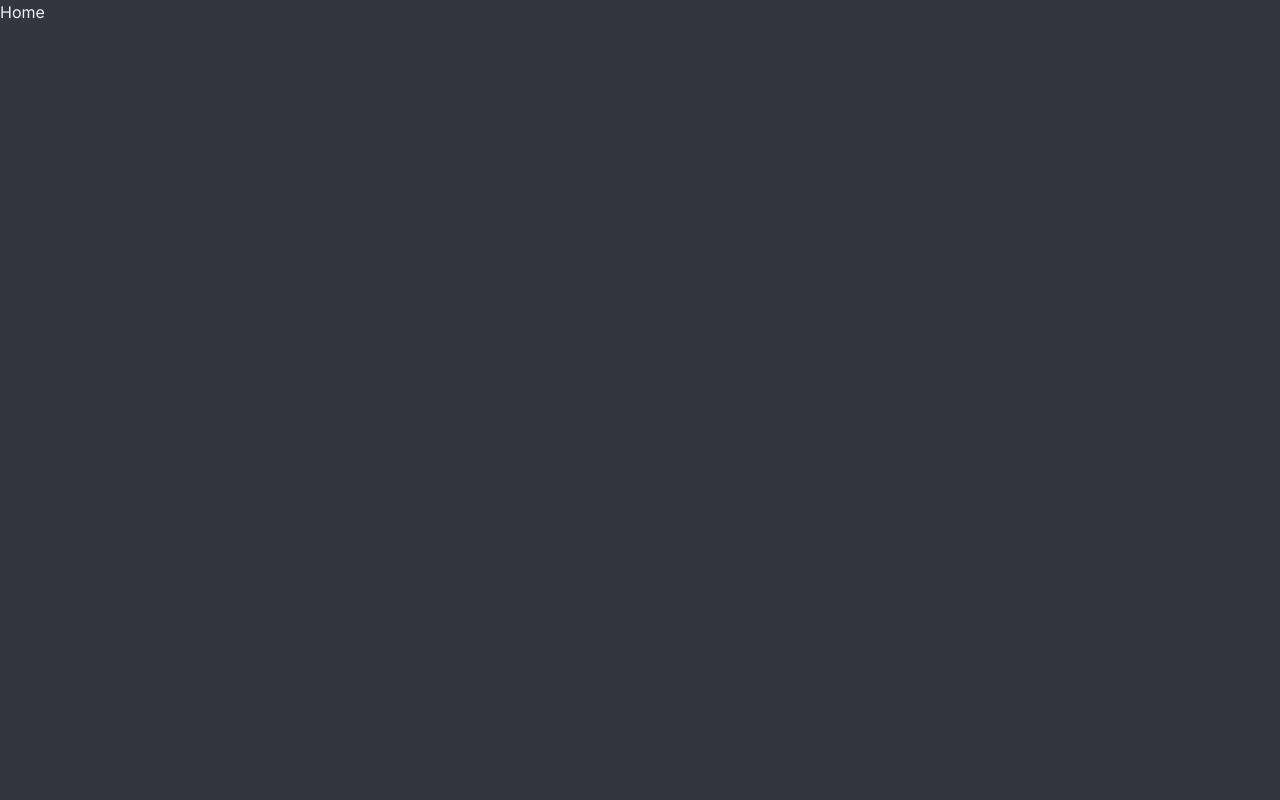
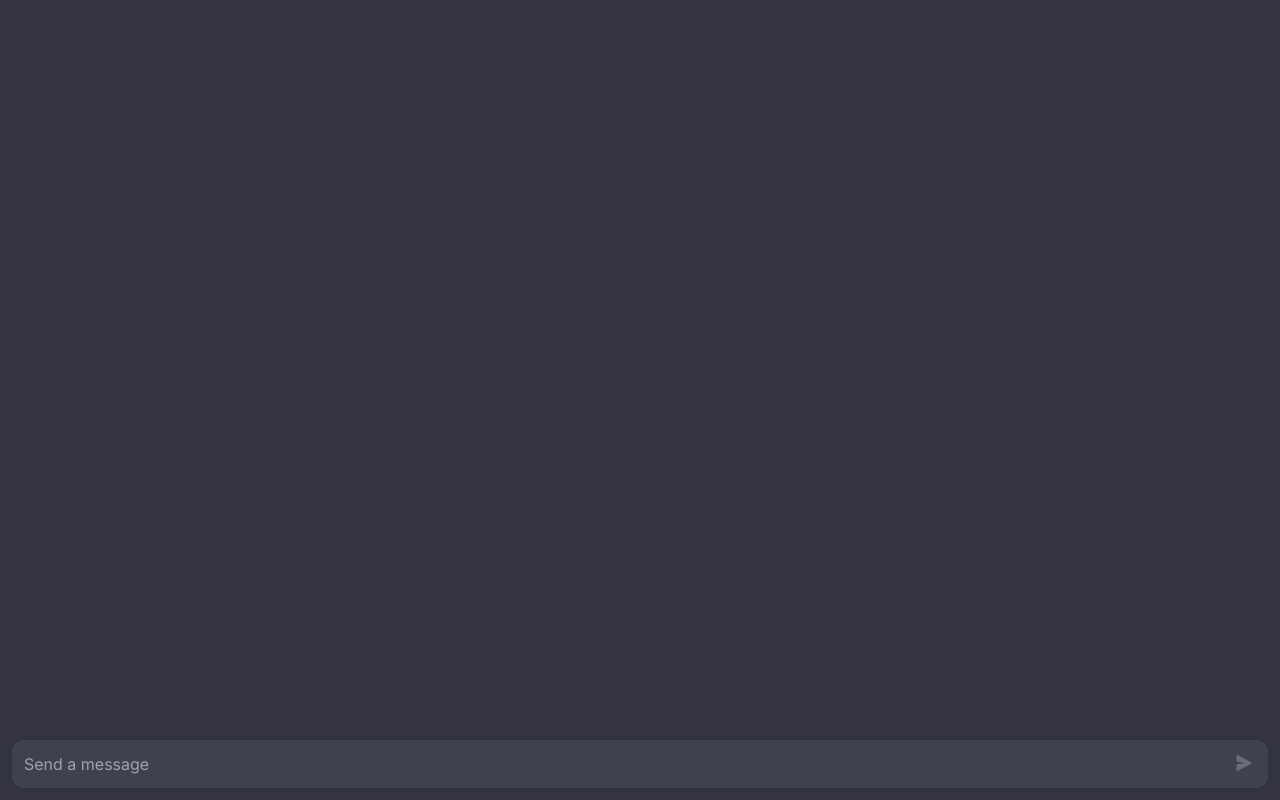
Before and after one commit to in43sh/ai-project, a Next.js app: page / in a window 1280 px wide. Built offline with nearby package versions, Linux system fonts and the light colour scheme.

Commit message:
Create input field.

```diff
--- a/app/globals.css
+++ b/app/globals.css
@@ -8,6 +8,9 @@
     --background-end-rgb: 255, 255, 255; */
     --primary: hsl(235, 11%, 23%);
     --secondary: hsl(240, 15%, 94%);
+    --light-gray: hsl(236, 10%, 28%);
+    --input-height: 48;
+    --diameter: 48;
 }
 
 @media (prefers-color-scheme: dark) {
@@ -26,3 +29,23 @@ body {
     background: var(--primary);
     color: var(--secondary);
 }
+
+.input {
+    background-color: var(--light-gray);
+    outline-color: transparent;
+    box-shadow: rgba(0, 0, 0, 0) 0px 0px 0px 0px, rgba(0, 0, 0, 0) 0px 0px 0px 0px, rgba(0, 0, 0, 0.1) 0px 0px 15px 0px;
+}
+
+.input:focus-visible {
+    /* outline-color: transparent; */
+    outline-width: 0;
+}
+
+.send {
+    width: 20px;
+    height: 20px;
+    /* top: calc(50% - var(--diameter)/2); */
+    top: 25px;
+    right: 12px;
+    /* color: #6b6c7b; */
+}
--- a/app/page.tsx
+++ b/app/page.tsx
@@ -1,3 +1,38 @@
+import Image from "next/image";
+
 export default function Home() {
-  return <main>Home</main>;
+  return (
+    <main className="relative h-screen">
+      <div className="absolute bottom-0 w-full">
+        <form className="relative flex flex-col relative mx-3 py-3">
+          <input
+            className="input p-3 rounded-xl"
+            id="prompt"
+            placeholder="Send a message"
+          />
+          <button className="send absolute right-0" title="submit">
+            <Image
+              src="/images/send.svg"
+              alt="send"
+              className="send-image"
+              // color="#6b6c7b"
+              width={16}
+              height={16}
+              priority
+            />
+          </button>
+          {/* <input title="submit">
+            <Image
+              src="/vercel.svg"
+              alt="Vercel Logo"
+              className="dark:invert"
+              width={100}
+              height={24}
+              priority
+            />
+          </input> */}
+        </form>
+      </div>
+    </main>
+  );
 }
```
Also changed, not shown: public/images/send.svg (added).
